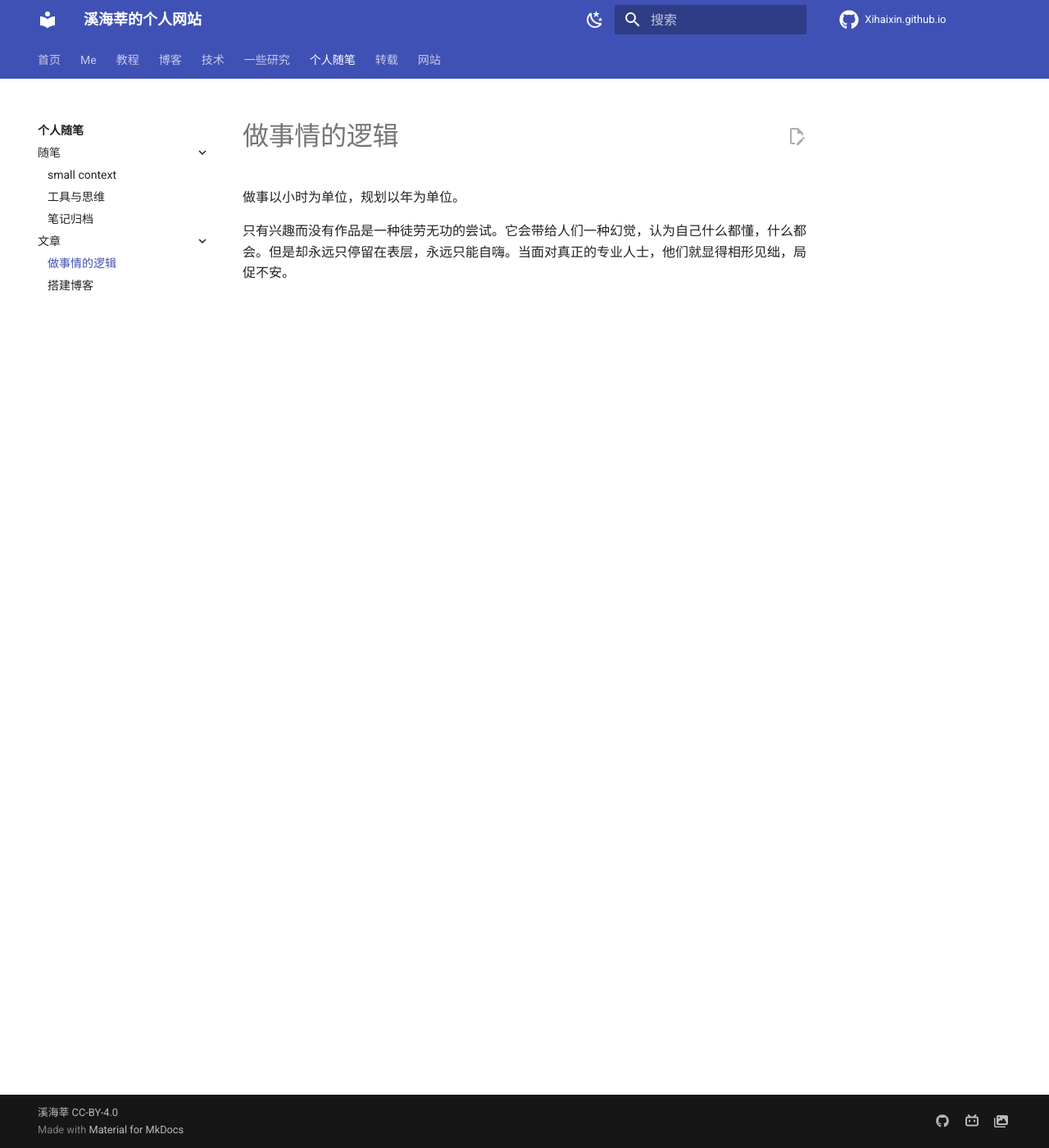
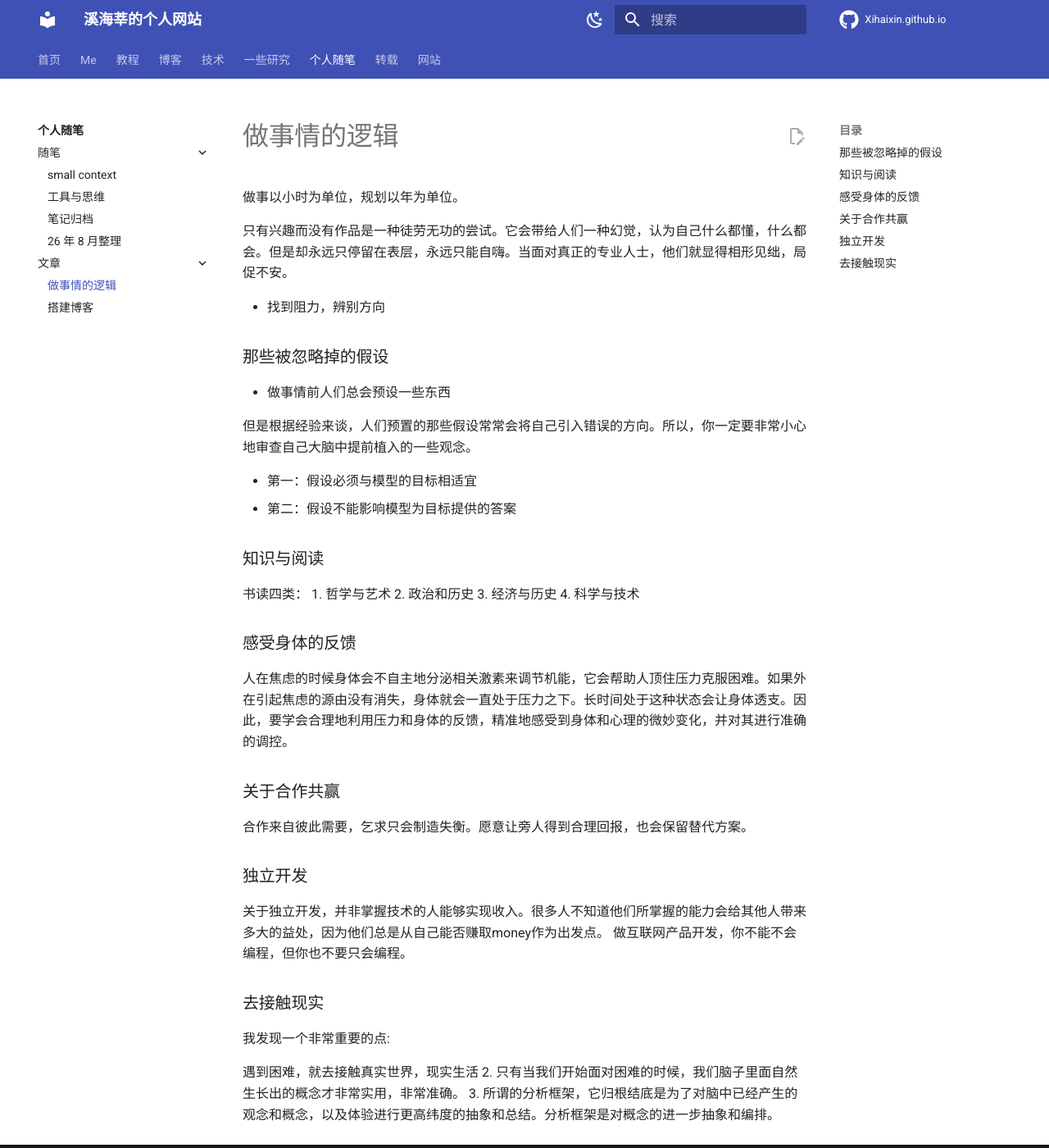
Before and after one commit to Xihaixin/Xihaixin.github.io, an MkDocs documentation site: the page built from docs/ESSAY/Articles/251120-reaearch.md, in a window 1280 px wide and 1400 px high. Shown: the whole window at 82% size. Built offline with MkDocs 1.6.1 and Material for MkDocs 9.7.7, drawn with Linux system fonts in a browser that asks for light colours; nearby versions of some CDN libraries; library files that are not in the unit come from our copies; comment, search, counter and statistics services are not loaded.

Commit message:
update: 对笔记进行归档和更新

```diff
--- a/docs/ESSAY/Articles/251120-reaearch.md
+++ b/docs/ESSAY/Articles/251120-reaearch.md
@@ -3,3 +3,46 @@
 做事以小时为单位，规划以年为单位。
 
 只有兴趣而没有作品是一种徒劳无功的尝试。它会带给人们一种幻觉，认为自己什么都懂，什么都会。但是却永远只停留在表层，永远只能自嗨。当面对真正的专业人士，他们就显得相形见绌，局促不安。
+
+- 找到阻力，辨别方向
+
+### 那些被忽略掉的假设
+
+- 做事情前人们总会预设一些东西
+
+但是根据经验来谈，人们预置的那些假设常常会将自己引入错误的方向。所以，你一定要非常小心地审查自己大脑中提前植入的一些观念。
+
+- 第一：假设必须与模型的目标相适宜
+- 第二：假设不能影响模型为目标提供的答案
+
+
+### 知识与阅读
+
+书读四类：
+1. 哲学与艺术
+2. 政治和历史
+3. 经济与历史
+4. 科学与技术
+
+### 感受身体的反馈
+
+人在焦虑的时候身体会不自主地分泌相关激素来调节机能，它会帮助人顶住压力克服困难。如果外在引起焦虑的源由没有消失，身体就会一直处于压力之下。长时间处于这种状态会让身体透支。因此，要学会合理地利用压力和身体的反馈，精准地感受到身体和心理的微妙变化，并对其进行准确的调控。
+
+### 关于合作共赢
+
+合作来自彼此需要，乞求只会制造失衡。愿意让旁人得到合理回报，也会保留替代方案。
+
+
+### 独立开发
+
+关于独立开发，并非掌握技术的人能够实现收入。很多人不知道他们所掌握的能力会给其他人带来多大的益处，因为他们总是从自己能否赚取money作为出发点。
+做互联网产品开发，你不能不会编程，但你也不要只会编程。
+
+
+### 去接触现实
+
+我发现一个非常重要的点:
+
+遇到困难，就去接触真实世界，现实生活
+2. 只有当我们开始面对困难的时候，我们脑子里面自然生长出的概念才非常实用，非常准确。
+3. 所谓的分析框架，它归根结底是为了对脑中已经产生的观念和概念，以及体验进行更高纬度的抽象和总结。分析框架是对概念的进一步抽象和编排。
--- /dev/null
+++ b/docs/ESSAY/Jottings/2608.md
@@ -0,0 +1 @@
+# 26 年 8 月整理
--- a/mkdocs.yml
+++ b/mkdocs.yml
@@ -66,6 +66,7 @@ nav:
       - ESSAY/Jottings/2511.md
       - ESSAY/Jottings/2512.md
       - ESSAY/Jottings/archive.md
+      - ESSAY/Jottings/2608.md
     - 文章:
       - ESSAY/Articles/251120-reaearch.md
       - ESSAY/Articles/251203-build-blogsite.md
```
